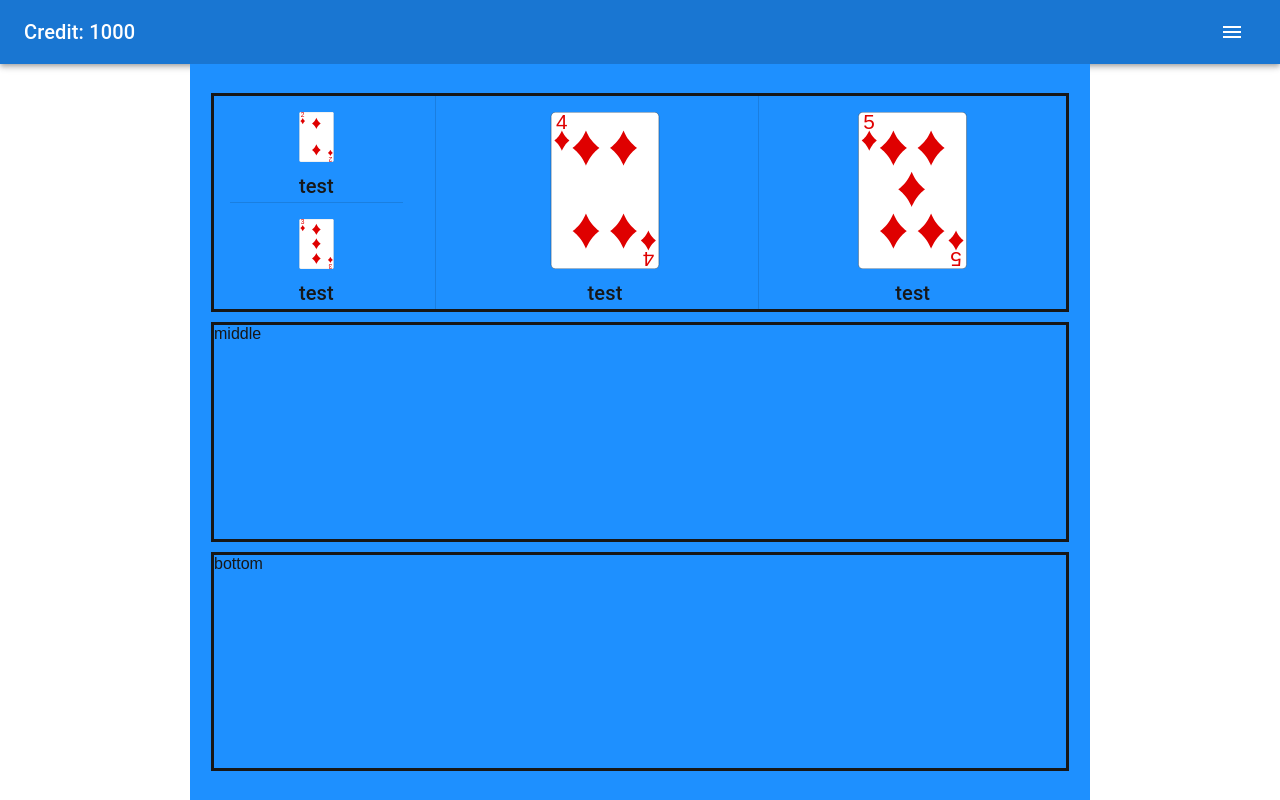
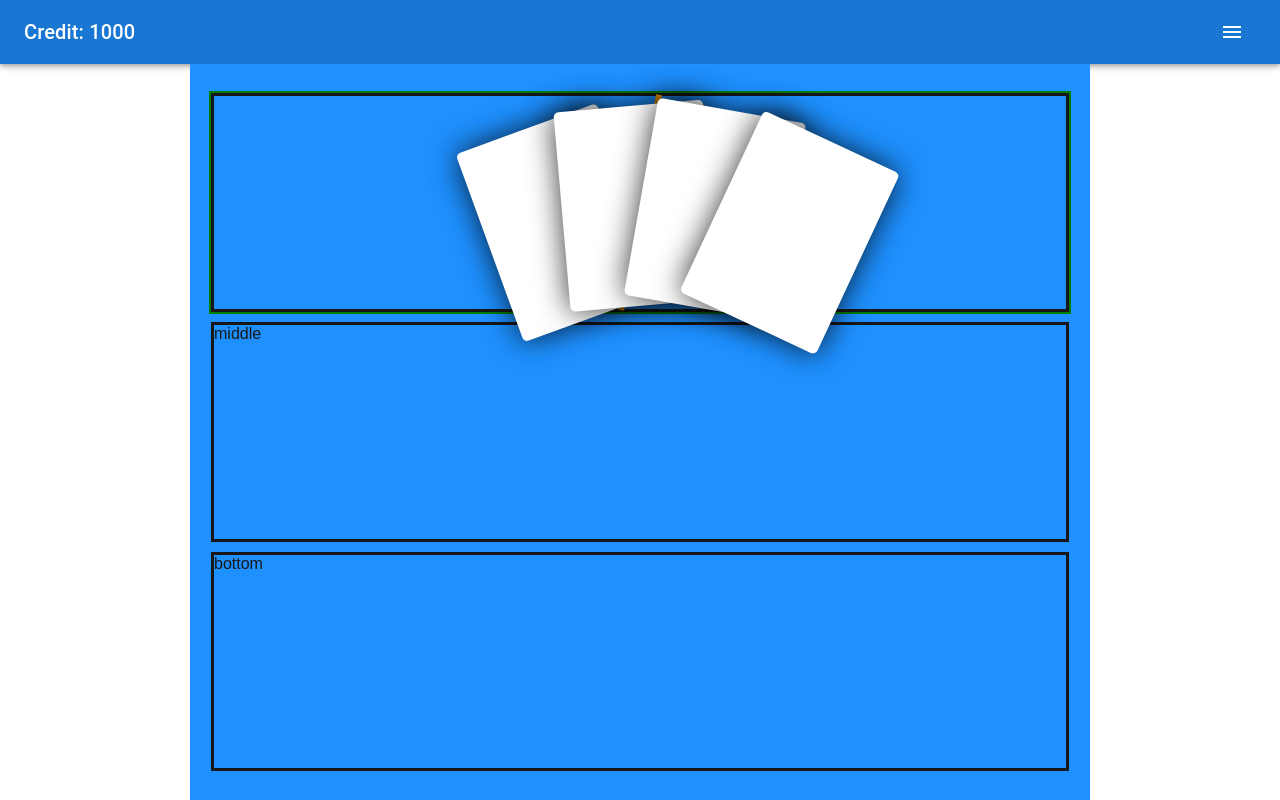
Before and after one commit to ditt-dev/ride-the-bus, a Next.js app: page / in a window 1280 px wide. Built offline with nearby package versions, Linux system fonts and the light colour scheme.

Commit message:
Update CardsContainer.tsx

```diff
--- a/components/CardsContainer.tsx
+++ b/components/CardsContainer.tsx
@@ -1,6 +1,8 @@
 import { CardBox } from '@/components/index';
-import { Divider, Stack } from '@mui/material';
+import { Box, Divider, Stack } from '@mui/material';
 import { useState } from 'react';
+
+import Image from 'next/image';
 
 import card0 from '@/public/faces/0.svg';
 import card10 from '@/public/faces/10.svg';
@@ -10,9 +12,12 @@ import cardBack from '@/public/backs/red2.svg';
 
 export default function CardsContainer() {
 	const history = [cardBack, card0, card10, card20, card30];
+	// const history = [];
 
-	const [round, setRound] = useState(3);
+	const [round, setRound] = useState(1);
 
+	switch (round) {
+		case 3:
 			return (
 				<Stack
 					direction={'row'}
@@ -51,4 +56,49 @@ export default function CardsContainer() {
 					</Stack>
 				</Stack>
 			);
+		default:
+			return (
+				<Box
+					sx={{
+						height: '100%',
+						// width: '100%',
+						// position: 'absolute',
+						outline: 'solid green 5px',
+						display: 'flex',
+						justifyContent: 'center',
+						alignItems: 'center',
+					}}
+				>
+					<Box
+						sx={{
+							transform: 'rotate(10deg)',
+							outline: 'solid orange',
+							height: '100%',
+						}}
+					>
+						{[-2, -1, 0, 1].map(i => {
+							return (
+								<Box
+									key={i}
+									sx={{
+										background: 'white',
+										height: '200px',
+										width: '150px',
+										borderRadius: '5px',
+										position: 'absolute',
+										boxShadow: '0 0 30px rgba(0, 0, 0, 0.8)',
+										left: '50%',
+										// top: ' 50%',
+										transform: `rotate(${15 * i}deg)
+									// translate(-50%, -50%)
+									`,
+										transformOrigin: 'center 200%',
+									}}
+								/>
+							);
+						})}
+					</Box>
+				</Box>
+			);
 	}
+}
```
Lines whose indentation alone changed are shown as unchanged.
